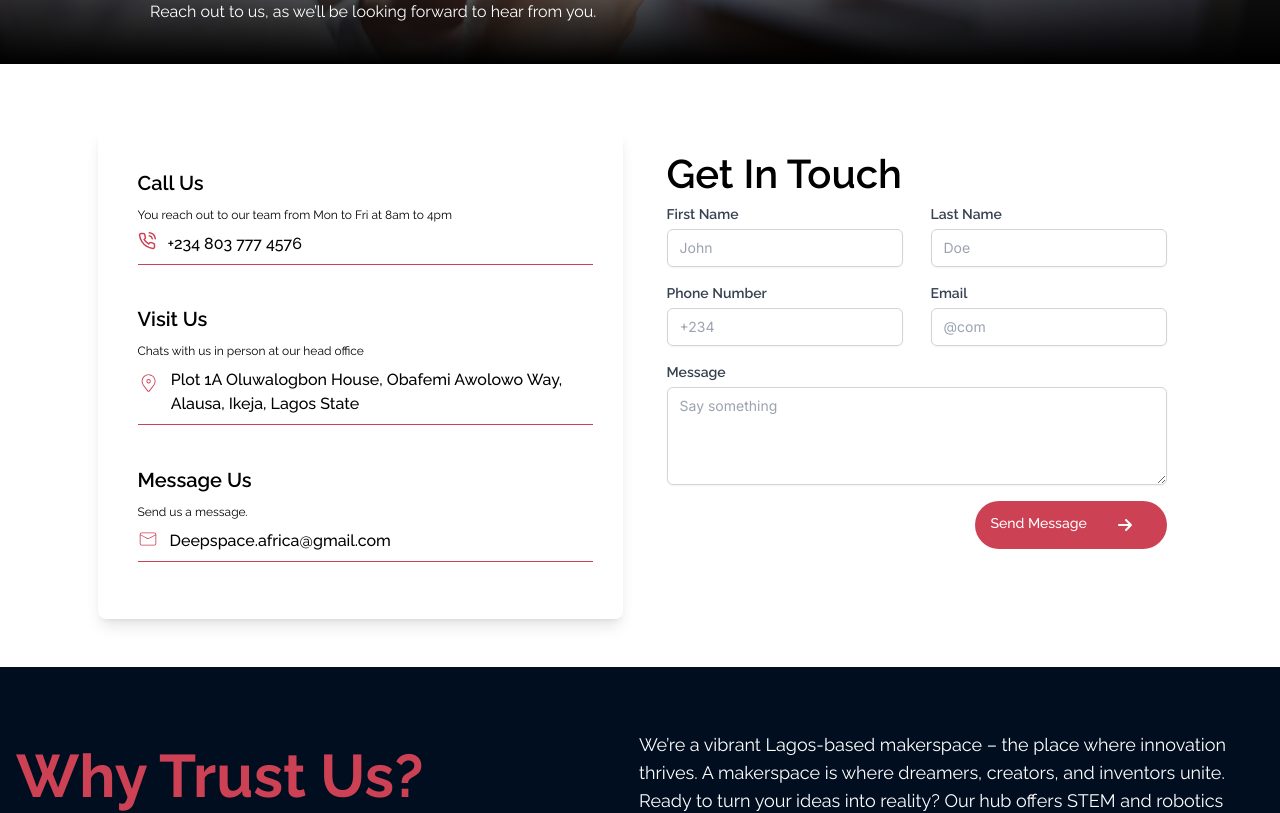
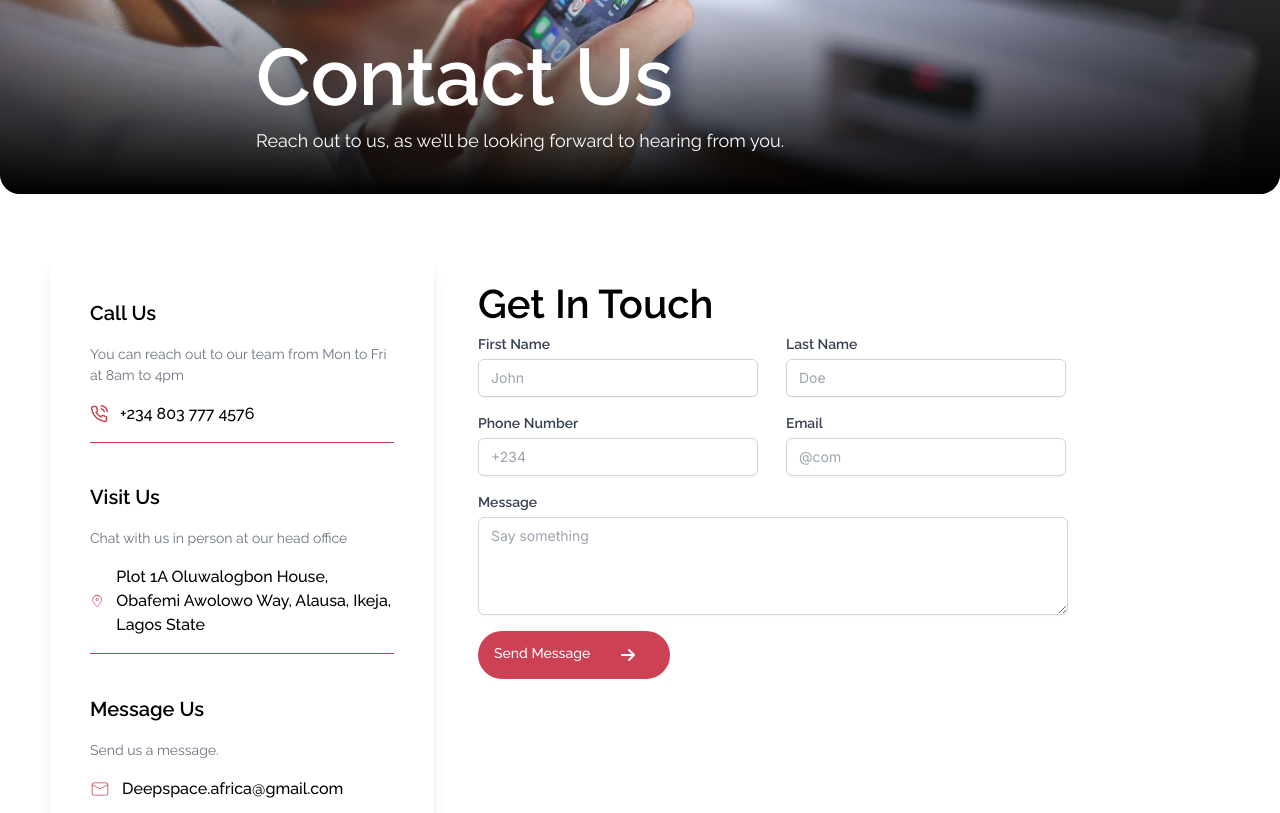
Before and after one commit to Alfredosang/Deepspace, a Next.js app: page /contactus in a window 1280 px wide. Shown: the part 400-1213 px from the top of the page. Built offline with nearby package versions, Linux system fonts and the light colour scheme.

Commit message:
responsiness update

```diff
--- a/app/contactus/page.js
+++ b/app/contactus/page.js
@@ -1,78 +1,86 @@
-'use client'
-import Footer from '@/components/Footer'
-import React from 'react'
-import Image from 'next/image'
+'use client';
+import Footer from '@/components/Footer';
+import React from 'react';
+import Image from 'next/image';
 import { FiPhoneCall } from "react-icons/fi";
-import { CiLocationOn } from "react-icons/ci";
-import { CiMail } from "react-icons/ci";
+import { CiLocationOn, CiMail } from "react-icons/ci";
 import ContactForm from '@/components/ContactForm';
 
 const Contact = () => {
     return (
-        <div className=''>
-            <div className='container mx-auto'>
+        <div>
+            <div className='container mx-auto pt-[100px] md:pt-[130px]'>
                 <div className='flex justify-center py-16'>
-                    <div className=''>
-                        <div className='relative w-[400px] max-h-[700px]md:w-[900px] md:h-[500px]  lg:w-[1280px] lg:h-[400px] rounded-[100px]  '>
-                            <Image src="/assets/cs.jpeg" layout={'fill'} objectFit="cover" alt="About Us Hero Image" />
-
+                    <div className='relative w-full h-[250px] sm:h-[400px] md:h-[400px] lg:h-[400px] rounded-[20px] overflow-hidden'>
+                        <Image
+                            src="/assets/cs.jpeg"
+                            fill
+                            className="object-cover"
+                            alt="Contact Us Hero Image"
+                        />
                         <div className="absolute inset-0 bg-gradient-to-t from-black via-transparent to-transparent"></div>
-
-
-
-                            <div className='absolute bottom-[10%] left-[150px] z-50 max-w-[706px] '>
-                                <p className='font-[600] text-[80px] font-body  text-white leading-[80px]'>Contact Us</p>
-                                <p className=' text-white max-w-[717px] font-body font-[400] text-[16px] '>  Reach out to us, as we’ll be looking forward to hear from you.</p>
+                        <div className='absolute bottom-[10%] left-[10%] md:left-[15%] lg:left-[20%] z-50 max-w-[90%] md:max-w-[70%]'>
+                            <p className='font-[600] text-[32px] sm:text-[48px] md:text-[60px] lg:text-[80px] font-body text-white leading-tight'>
+                                Contact Us
+                            </p>
+                            <p className='text-white font-body font-[400] text-[14px] sm:text-[16px] lg:text-[18px]'>
+                                Reach out to us, as we’ll be looking forward to hearing from you.
+                            </p>
+                        </div>
                     </div>
                 </div>
 
+                <div className='flex flex-wrap gap-7 justify-center mb-12'>
+                    <div className='w-full sm:w-[48%] md:w-[40%] lg:w-[30%] shadow-lg rounded-lg space-y-10 p-8 sm:p-10'>
+                        <div className='space-y-4'>
+                            <p className='text-black font-body font-[600] text-[18px] sm:text-[20px]'>Call Us</p>
+                            <p className='text-gray-500 font-body font-[400] text-[12px] sm:text-[14px]'>
+                                You can reach out to our team from Mon to Fri at 8am to 4pm
+                            </p>
+                            <div className='flex items-center'>
+                                <FiPhoneCall className='text-secondary-100' size={18} />
+                                <p className='text-black font-body font-[500] text-[14px] sm:text-[16px] ml-3'>+234 803 777 4576</p>
+                            </div>
+                            <div className='w-full h-[0.4px] bg-secondary-100'></div>
                         </div>
 
+                        <div className='space-y-4'>
+                            <p className='text-black font-body font-[600] text-[18px] sm:text-[20px]'>Visit Us</p>
+                            <p className='text-gray-500 font-body font-[400] text-[12px] sm:text-[14px]'>
+                                Chat with us in person at our head office
+                            </p>
+                            <div className='flex items-center'>
+                                <CiLocationOn className='text-secondary-100' size={30} />
+                                <p className='text-black font-body font-[500] text-[14px] sm:text-[16px] ml-3'>
+                                    Plot 1A Oluwalogbon House, Obafemi Awolowo Way, Alausa, Ikeja, Lagos State
+                                </p>
                             </div>
-                <div className='flex flex-wrap gap-7  justify-center mb-12'>
-                    <div className='w-[350px] h-[600px] md:w-[525px] md:h-[491px] lg:w-[525px] lg:h-[491px] shadow-lg rounded-lg space-y-10 p-10' >
-                        <div className='space-y-2'>
-                            <p className=' text-black max-w-[717px] font-body font-[600] text-[20px] '>Call Us</p>
-                            <p className=' text-gray  font-body font-[400] text-[12px] '>You reach out to our team from Mon to Fri at 8am to 4pm</p>
-                            <div className='flex justify-start align-middle '>
-                                <FiPhoneCall className='text-secondary-100' size={18} />
-                                <p className=' text-black font-body font-[500] text-[16px] ml-3'>+234 803 777 4576</p>
-                            </div>
-                            <div className='w-[455px] h-[0.4px] bg-secondary-100 '></div>
+                            <div className='w-full h-[0.4px] bg-secondary-100 mt-3'></div>
                         </div>
 
-                        <div className='space-y-2'>
-                            <p className=' text-black max-w-[717px] font-body font-[600] text-[20px] '>Visit Us</p>
-                            <p className=' text-gray  font-body font-[400] text-[12px] '>Chats with us in person at our head office</p>
-                            <div className='flex justify-start align-middle'>
-                                <CiLocationOn className='text-secondary-100' size={30} />
-                                <p className=' text-black font-body font-[500] text-[16px] ml-3'>Plot 1A Oluwalogbon House, Obafemi Awolowo Way, Alausa, Ikeja, Lagos State</p>
+                        <div className='space-y-4'>
+                            <p className='text-black font-body font-[600] text-[18px] sm:text-[20px]'>Message Us</p>
+                            <p className='text-gray-500 font-body font-[400] text-[12px] sm:text-[14px]'>
+                                Send us a message.
+                            </p>
+                            <div className='flex items-center'>
+                                <CiMail className='text-secondary-100' size={20} />
+                                <p className='text-black font-body font-[500] text-[14px] sm:text-[16px] ml-3'>
+                                    Deepspace.africa@gmail.com
+                                </p>
                             </div>
-                            <div className='w-[455px] h-[0.4px] bg-secondary-100 mt-3'></div>
+                            <div className='w-full h-[0.4px] bg-secondary-100 mt-3'></div>
+                        </div>
                     </div>
 
-                        <div className='space-y-2'>
-                            <p className=' text-black max-w-[717px] font-body font-[600] text-[20px] '>Message Us</p>
-                            <p className=' text-gray  font-body font-[400] text-[12px] '>Send us a message.</p>
-                            <div className='flex justify-start align-middle'>
-                                <CiMail className='text-secondary-100' size={20} />
-                                <p className=' text-black font-body font-[500] text-[16px] ml-3'>Deepspace.africa@gmail.com</p>
-                            </div>
-                            <div className='w-[455px] h-[0.4px] bg-secondary-100 mt-3'></div>
-                        </div>
-
-
-                    </div>
-                    <div>
+                    <div className='w-full sm:w-[48%] md:w-[55%] lg:w-[60%]'>
                         <ContactForm />
                     </div>
-
                 </div>
             </div>
             <Footer />
-
         </div>
-    )
+    );
 }
 
-export default Contact
+export default Contact;
--- a/components/ContactForm.jsx
+++ b/components/ContactForm.jsx
@@ -21,7 +21,7 @@ const ContactForm = () => {
     };
 
     return (
-        <form onSubmit={handleSubmit} className=" mx-auto p-4">
+        <form onSubmit={handleSubmit} className=" mx-auto  p-4">
             <div>
                 <p className='font-body font-[600] text-[40px]'>Get In Touch</p>
             </div>
@@ -38,7 +38,7 @@ const ContactForm = () => {
                         value={formData.firstName}
                         placeholder="John"
                         onChange={handleChange}
-                        className="mt-1 block w-full px-3 py-2 border border-gray-300 rounded-md shadow-sm focus:outline-none focus:ring-secondary-100 focus:border-secondary-100 sm:text-sm"
+                        className="mt-1 min-w-[280px] block w-full px-3 py-2 border border-gray-300 rounded-md shadow-sm focus:outline-none focus:ring-secondary-100 focus:border-secondary-100 sm:text-sm"
                         required
                     />
                 </div>
@@ -53,7 +53,7 @@ const ContactForm = () => {
                         value={formData.lastName}
                         placeholder="Doe"
                         onChange={handleChange}
-                        className="mt-1 block w-full px-3 py-2 border border-gray-300 rounded-md shadow-sm focus:outline-none focus:ring-secondary-100 focus:border-secondary-100 sm:text-sm"
+                        className="mt-1 min-w-[280px] block w-full px-3 py-2 border border-gray-300 rounded-md shadow-sm focus:outline-none focus:ring-secondary-100 focus:border-secondary-100 sm:text-sm"
                         required
                     />
                 </div>
@@ -71,7 +71,7 @@ const ContactForm = () => {
                         placeholder="+234"
                         value={formData.phone}
                         onChange={handleChange}
-                        className="mt-1 block w-full px-3 py-2 border border-gray-300 rounded-md shadow-sm focus:outline-none focus:ring-secondary-100 focus:border-secondary-100 sm:text-sm"
+                        className="mt-1 min-w-[280px] block w-full px-3 py-2 border border-gray-300 rounded-md shadow-sm focus:outline-none focus:ring-secondary-100 focus:border-secondary-100 sm:text-sm"
                         required
                     />
                 </div>
@@ -86,7 +86,7 @@ const ContactForm = () => {
                         value={formData.email}
                         onChange={handleChange}
                         placeholder="@com"
-                        className="mt-1 block w-full px-3 py-2 border border-gray-300 rounded-md shadow-sm focus:outline-none focus:ring-secondary-100 focus:border-secondary-100 sm:text-sm"
+                        className="mt-1 min-w-[280px] block w-full px-3 py-2 border border-gray-300 rounded-md shadow-sm focus:outline-none focus:ring-secondary-100 focus:border-secondary-100 sm:text-sm"
                         required
                     />
                 </div>
@@ -101,12 +101,12 @@ const ContactForm = () => {
                     value={formData.message}
                     onChange={handleChange}
                     placeholder="Say something"
-                    className="mt-1 block w-full px-3 py-2 border border-gray-300 rounded-md shadow-sm focus:outline-none focus:ring-secondary-100 focus:border-secondary-100 sm:text-sm"
+                    className="mt-1 w-[280px] md:w-[590px] block  px-3 py-2 border border-gray-300 rounded-md shadow-sm focus:outline-none focus:ring-secondary-100 focus:border-secondary-100 sm:text-sm"
                     rows="4"
                     required
                 ></textarea>
             </div>
-            <div className='flex justify-end'>
+            <div className='flex '>
                 <button
                     type="submit"
                     className="rounded-full w-[192px] h-[48px] bg-secondary-100 text-white py-3 px-4  hover:bg-secondary-100 focus:outline-none focus:ring-2 focus:ring-secondary-100  font-body font-[500] text-[14px] flex align-middle "
--- a/components/Footer.jsx
+++ b/components/Footer.jsx
@@ -20,17 +20,17 @@ const Footer = () => {
                         </p>
 
                         <div className='flex flex-wrap gap-4 md:gap-6 mt-5'>
-                            <div className='border-[0.5px] border-gray-500 h-[40px] w-auto md:w-[145px] rounded-full flex items-center justify-center'>
+                            <div className='border-[0.5px] border-gray-500 h-[40px] w-[145px] rounded-full flex items-center justify-center'>
                                 <Image src='/assets/tick.png' width={20} height={20} alt='Tick icon' />
                                 <p className='text-white font-body text-[12px] md:text-[12px] ml-2'>Flexible Learning</p>
                             </div>
 
-                            <div className='border-[0.5px] border-gray-500 h-[40px] w-auto md:w-[190px] rounded-full flex items-center justify-center'>
+                            <div className='border-[0.5px] border-gray-500 h-[40px] w-[190px] rounded-full flex items-center justify-center'>
                                 <Image src='/assets/tick.png' width={20} height={20} alt='Tick icon' />
                                 <p className='text-white font-body text-[12px] md:text-[12px] ml-2'>Continuous improvement</p>
                             </div>
 
-                            <div className='border-[0.5px] border-gray-500 h-[40px] w-auto md:w-[155px] rounded-full flex items-center justify-center'>
+                            <div className='border-[0.5px] border-gray-500 h-[40px] w-[155px] rounded-full flex items-center justify-center'>
                                 <Image src='/assets/tick.png' width={20} height={20} alt='Tick icon' />
                                 <p className='text-white font-body text-[12px] md:text-[12px] ml-2'>Support For Success</p>
                             </div>
```
Also changed, not shown: app/deephackerspaceincubator/page.js (+46 -38 lines), app/shop/page.js (+18 -15 lines), components/Navbar.jsx (+40 -32 lines). Lines whose indentation alone changed are shown as unchanged.
